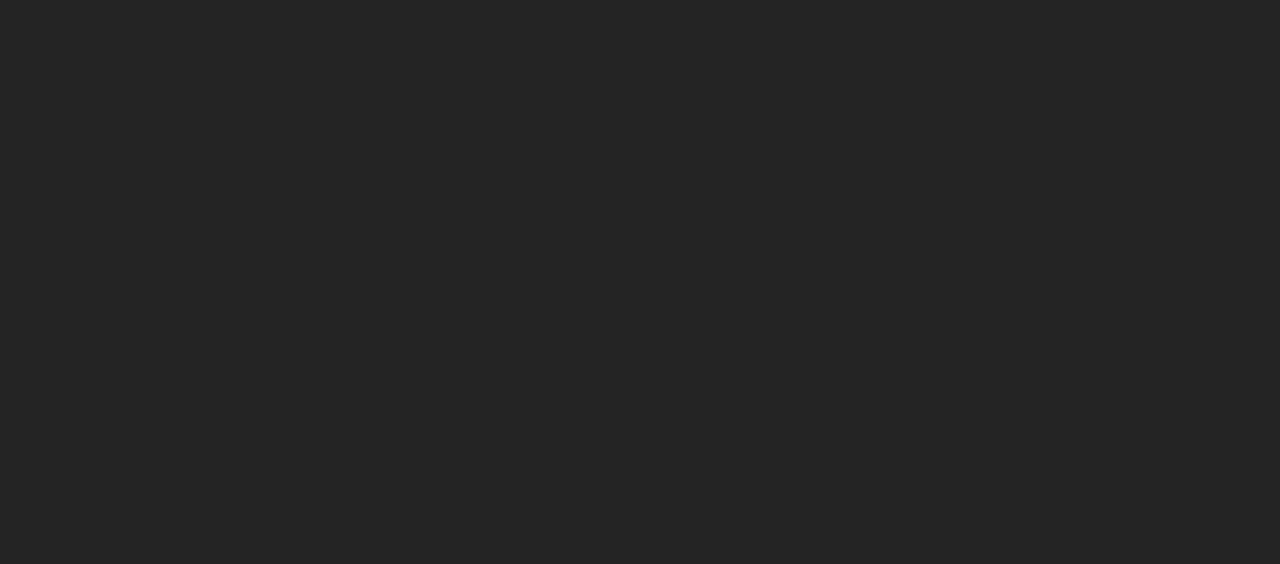
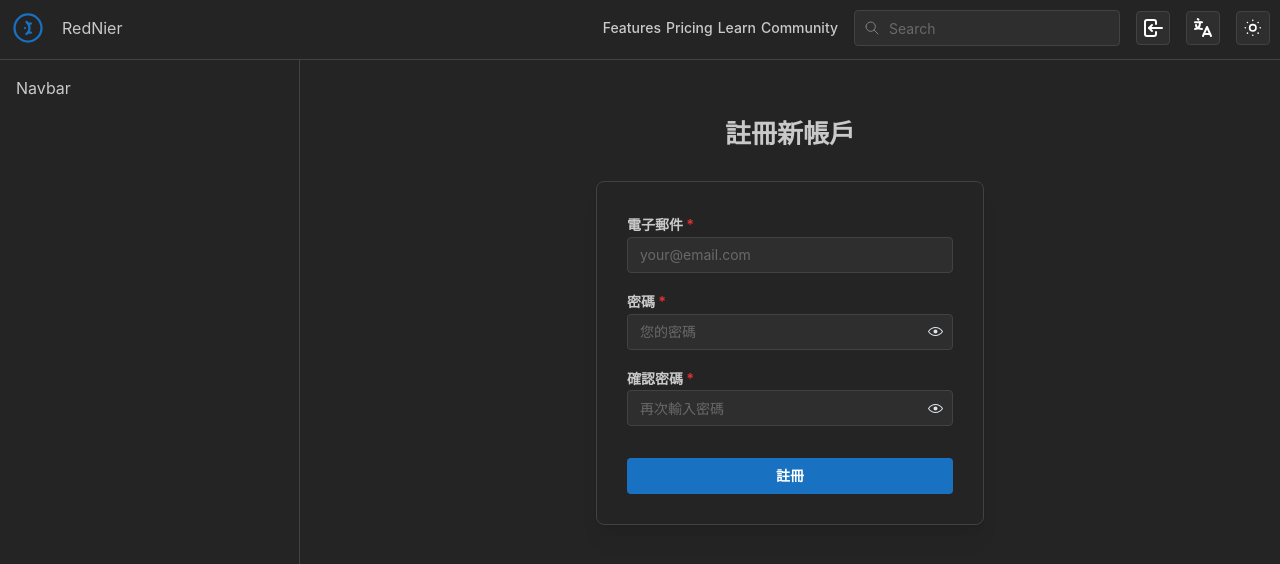
Before and after one commit to ValarZeroX/RedNierReact, a React (Create React App) app: page /register in a window 1280 px wide. Shown: the top 564 px of the page. Built offline with nearby package versions, Linux system fonts and the light colour scheme.

Commit message:
第三方認證

```diff
--- a/src/App.js
+++ b/src/App.js
@@ -1,17 +1,11 @@
 import React from 'react';
-import { BrowserRouter as Router } from 'react-router-dom';
-import AppRoutes from './routes/AppRoutes';  // 引入路由组件
-
-
-
+import AppRoutes from './routes/AppRoutes';
 
 function App() {
-
-
   return (
-      <Router>
-        <AppRoutes />  {/* 使用提取的路由组件 */}
-      </Router>
+    <div>
+      <AppRoutes />
+    </div>
   );
 }
 
--- /dev/null
+++ b/src/components/Auth/AuthCallback.js
@@ -0,0 +1,27 @@
+import React, { useEffect } from 'react';
+import { useNavigate, useLocation } from 'react-router-dom';
+
+function AuthCallback() {
+  const navigate = useNavigate();
+  const location = useLocation();
+
+  useEffect(() => {
+    const searchParams = new URLSearchParams(location.search);
+    const token = searchParams.get('token');
+console.log("token"+token)
+    if (token) {
+      // 儲存 token 到 localStorage 或 state management
+      localStorage.setItem('token', token);
+
+      // 導航到首頁
+      navigate('/');
+    } else {
+      // 處理錯誤情況
+      navigate('/login?error=auth_failed');
+    }
+  }, [navigate, location]);
+
+  return <div>處理認證中...</div>;
+}
+
+export default AuthCallback;
--- a/src/components/Auth/Login.js
+++ b/src/components/Auth/Login.js
@@ -1,17 +1,14 @@
 // import { useDisclosure } from '@mantine/hooks';
-import React, { useEffect } from 'react';
-import { Button, Container, Title, Text, Modal, Divider, Checkbox, TextInput, PasswordInput } from '@mantine/core';
+import React from 'react';
+import { Button, Container, Title, Text, Modal, Divider, Checkbox, TextInput, PasswordInput, Paper } from '@mantine/core';
 import { loginWithGoogle, processTokenFromURL } from '../../services/authService';  // 引入 authService 中的函数
 import { IconBrandGoogleFilled, IconBrandFacebookFilled } from '@tabler/icons-react';
 import { useTranslation } from 'react-i18next';
 import { useForm } from '@mantine/form';
+import { Link } from 'react-router-dom';
 
 function Login({ opened, close }) {
     const { t } = useTranslation();
-    useEffect(() => {
-        // 处理 URL 中的 token
-        processTokenFromURL();
-    }, []);
 
     const form = useForm({
         mode: 'uncontrolled',
@@ -20,13 +17,16 @@
             password: '',
             termsOfService: false,
         },
-
         validate: {
             email: (value) => (/^\S+@\S+$/.test(value) ? null : 'Invalid email'),
             confirmPassword: (value, values) =>
                 value !== values.password ? 'Passwords did not match' : null,
         },
     });
+
+    const handleRegisterClick = (e) => {
+        close(); // 關閉 Modal
+    };
 
     return (
         <>
@@ -69,7 +69,9 @@
                     <Button justify="space-between" fullWidth leftSection={<IconBrandFacebookFilled size={14} />} variant="default" style={{ marginBottom: 10 }} rightSection={<span />}>
                         {t('login.facebook')}
                     </Button>
-                    <Text size="sm" style={{ marginBottom: 30 }}>註冊</Text>
+                    <Text size="sm" style={{ marginBottom: 30 }}>
+                        還沒有帳號？ <Link to="/register" onClick={handleRegisterClick}>註冊</Link>
+                    </Text>
                 </Container>
             </Modal>
             {/* <Button onClick={open}>Open centered Modal</Button> */}
--- a/src/components/layout/Header.js
+++ b/src/components/layout/Header.js
@@ -1,9 +1,12 @@
-import { Autocomplete, Group, Burger, rem, ActionIcon, useMantineColorScheme } from '@mantine/core';
+import React, { useState, useEffect } from 'react';
+import { Link } from 'react-router-dom';
+import { isAuthenticated, logout } from '../../services/authService';
+import { Autocomplete, Group, Burger, rem, ActionIcon, useMantineColorScheme, Button } from '@mantine/core';
 // import { useColorScheme  } from '@mantine/hooks';
 import { IconSearch } from '@tabler/icons-react';
 // import { MantineLogo } from '@mantinex/mantine-logo';
 import classes from '../../assets/topbar.module.css';
-import { IconBrandMantine, IconBrightnessDown, IconMoon, IconLogin, IconLanguage } from '@tabler/icons-react';
+import { IconBrandMantine, IconBrightnessDown, IconMoon, IconLogin, IconLanguage, IconLogout } from '@tabler/icons-react';
 import Login from '../auth/Login';
 import { useDisclosure } from '@mantine/hooks';
 import { useTranslation } from 'react-i18next';
@@ -25,7 +28,31 @@
     const newLang = i18n.language === 'en' ? 'zhtw' : 'en';
     i18n.changeLanguage(newLang);
   };
+  const [isLoggedIn, setIsLoggedIn] = useState(false);
 
+  useEffect(() => {
+    const checkAuthStatus = async () => {
+      const authStatus = await isAuthenticated();
+      console.log('Authentication status:', authStatus); // 添加这行
+      setIsLoggedIn(authStatus);
+    };
+    checkAuthStatus();
+  }, []);
+
+  useEffect(() => {
+    console.log('isLoggedIn state updated:', isLoggedIn); // 添加这行
+  }, [isLoggedIn]);
+
+  const handleLogout = async () => {
+    try {
+      await logout();
+      setIsLoggedIn(false);
+    } catch (error) {
+      console.error('登出时发生错误:', error);
+      // 即使发生错误，也将用户视为已登出
+      setIsLoggedIn(false);
+    }
+  };
 
   const items = links.map((link) => (
     <a
@@ -40,6 +67,7 @@
 
   return (
     <div className={classes.header}>
+      {console.log('Rendering Header, isLoggedIn:', isLoggedIn)} {/* 添加这行 */}
       <div className={classes.inner}>
         <Group>
           <Burger opened={opened} onClick={toggle} size="sm" hiddenFrom="sm" />
@@ -63,10 +91,16 @@
             data={['React', 'Angular', 'Vue', 'Next.js', 'Riot.js', 'Svelte', 'Blitz.js']}
             visibleFrom="xs"
           />
-          <ActionIcon variant="default" size="lg" onClick={openLoginModal}>
-            <IconLogin />
-          </ActionIcon>
-          <ActionIcon variant="default" size="lg" onClick={toggleLanguage}>
+           {isLoggedIn ? (
+            <ActionIcon variant="default" size="lg" onClick={handleLogout} color="red" aria-label="Logout">
+              <IconLogout />
+            </ActionIcon>
+          ) : (
+            <ActionIcon variant="default" size="lg" onClick={openLoginModal} aria-label="Login">
+              <IconLogin />
+            </ActionIcon>
+          )}
+          <ActionIcon variant="default" size="lg" onClick={toggleLanguage} aria-label="Language">
             <IconLanguage />
           </ActionIcon>
           <ActionIcon
--- a/src/pages/Main/Home.js
+++ b/src/pages/Main/Home.js
@@ -1,7 +1,8 @@
 import React from 'react';
 import Header from '../../components/layout/Header';
-import { AppShell, Burger } from '@mantine/core';
+import { AppShell } from '@mantine/core';
 import { useDisclosure } from '@mantine/hooks';
+import { Outlet } from 'react-router-dom';
 
 function Home() {
     const [opened, { toggle }] = useDisclosure();
@@ -22,7 +23,9 @@
 
         <AppShell.Navbar p="md">Navbar</AppShell.Navbar>
 
-        <AppShell.Main>Main</AppShell.Main>
+        <AppShell.Main>
+          <Outlet />
+        </AppShell.Main>
       </AppShell>
     );
 }
--- /dev/null
+++ b/src/pages/Register.js
@@ -0,0 +1,79 @@
+import React, { useState } from 'react';
+import { TextInput, PasswordInput, Button, Paper, Title, Container, Box } from '@mantine/core';
+
+function Register() {
+  const [email, setEmail] = useState('');
+  const [password, setPassword] = useState('');
+  const [confirmPassword, setConfirmPassword] = useState('');
+
+  const handleSubmit = (e) => {
+    e.preventDefault();
+    // 這裡添加註冊邏輯
+    console.log('註冊:', { email, password, confirmPassword });
+  };
+
+  return (
+    <Container size={420} my={40}>
+      <Title align="center" order={2} mb={30}>
+        註冊新帳戶
+      </Title>
+      <Paper withBorder shadow="md" p={30} radius="md">
+        <form onSubmit={handleSubmit}>
+          <Box mb="md">
+            <TextInput
+              label="電子郵件"
+              placeholder="your@email.com"
+              required
+              value={email}
+              onChange={(e) => setEmail(e.target.value)}
+              styles={{
+                label: {
+                  justifyContent: 'flex-start',
+                  textAlign: 'left',
+                  fontWeight: 'bold',
+                },
+              }}
+            />
+          </Box>
+          <Box mb="md">
+            <PasswordInput
+              label="密碼"
+              placeholder="您的密碼"
+              required
+              value={password}
+              onChange={(e) => setPassword(e.target.value)}
+              styles={{
+                label: {
+                  justifyContent: 'flex-start',
+                  textAlign: 'left',
+                  fontWeight: 'bold',
+                },
+              }}
+            />
+          </Box>
+          <Box mb="xl">
+            <PasswordInput
+              label="確認密碼"
+              placeholder="再次輸入密碼"
+              required
+              value={confirmPassword}
+              onChange={(e) => setConfirmPassword(e.target.value)}
+              styles={{
+                label: {
+                  justifyContent: 'flex-start',
+                  textAlign: 'left',
+                  fontWeight: 'bold',
+                },
+              }}
+            />
+          </Box>
+          <Button type="submit" fullWidth>
+            註冊
+          </Button>
+        </form>
+      </Paper>
+    </Container>
+  );
+}
+
+export default Register;
--- a/src/routes/AppRoutes.js
+++ b/src/routes/AppRoutes.js
@@ -1,25 +1,16 @@
 import React from 'react';
-import { Routes, Route } from 'react-router-dom';
+import { BrowserRouter as Router, Route, Routes } from 'react-router-dom';
 import MainRoutes from './MainRoutes';
-// import MemberRoutes from './MemberRoutes';
-// import ForumRoutes from './ForumRoutes';
-// import AdminRoutes from './AdminRoutes';
+import AuthCallback from '../components/auth/AuthCallback';
 
 const AppRoutes = () => {
   return (
-    <Routes>
-      {/* 主要路由 */}
-      <Route path="/*" element={<MainRoutes />} />
-
-      {/* 会员后台路由 */}
-      {/* <Route path="/dashboard/*" element={<MemberRoutes />} /> */}
-
-      {/* 讨论区路由 */}
-      {/* <Route path="/forum/*" element={<ForumRoutes />} /> */}
-
-      {/* 管理后台路由 */}
-      {/* <Route path="/admin/*" element={<AdminRoutes />} /> */}
-    </Routes>
+    <Router>
+      <Routes>
+        <Route path="/auth/callback" element={<AuthCallback />} />
+        <Route path="/*" element={<MainRoutes />} />
+      </Routes>
+    </Router>
   );
 };
 
--- a/src/routes/MainRoutes.js
+++ b/src/routes/MainRoutes.js
@@ -1,11 +1,16 @@
 import React from 'react';
 import { Routes, Route } from 'react-router-dom';
 import Home from '../pages/Main/Home';
+import Register from '../pages/Register';
+import Login from '../components/auth/Login';
 
 const MainRoutes = () => {
   return (
     <Routes>
-      <Route path="/" element={<Home />} />
+      <Route path="/" element={<Home />}>
+        <Route index element={<Login />} />
+        <Route path="register" element={<Register />} />
+      </Route>
     </Routes>
   );
 };
```
Also changed, not shown: src/components/Auth/AuthMethods.js (added, +27 -0 lines), src/services/authService.js (+32 -23 lines).
